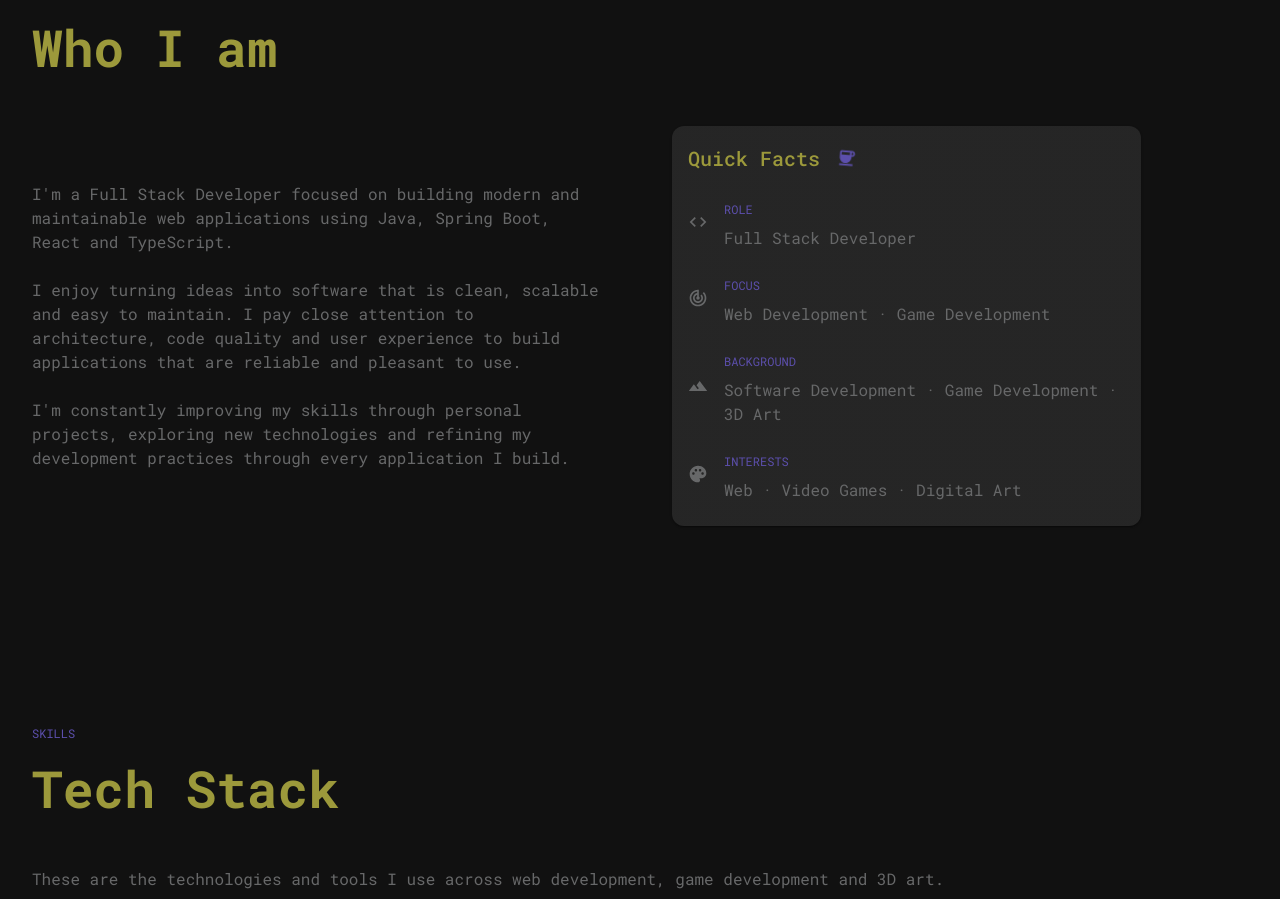
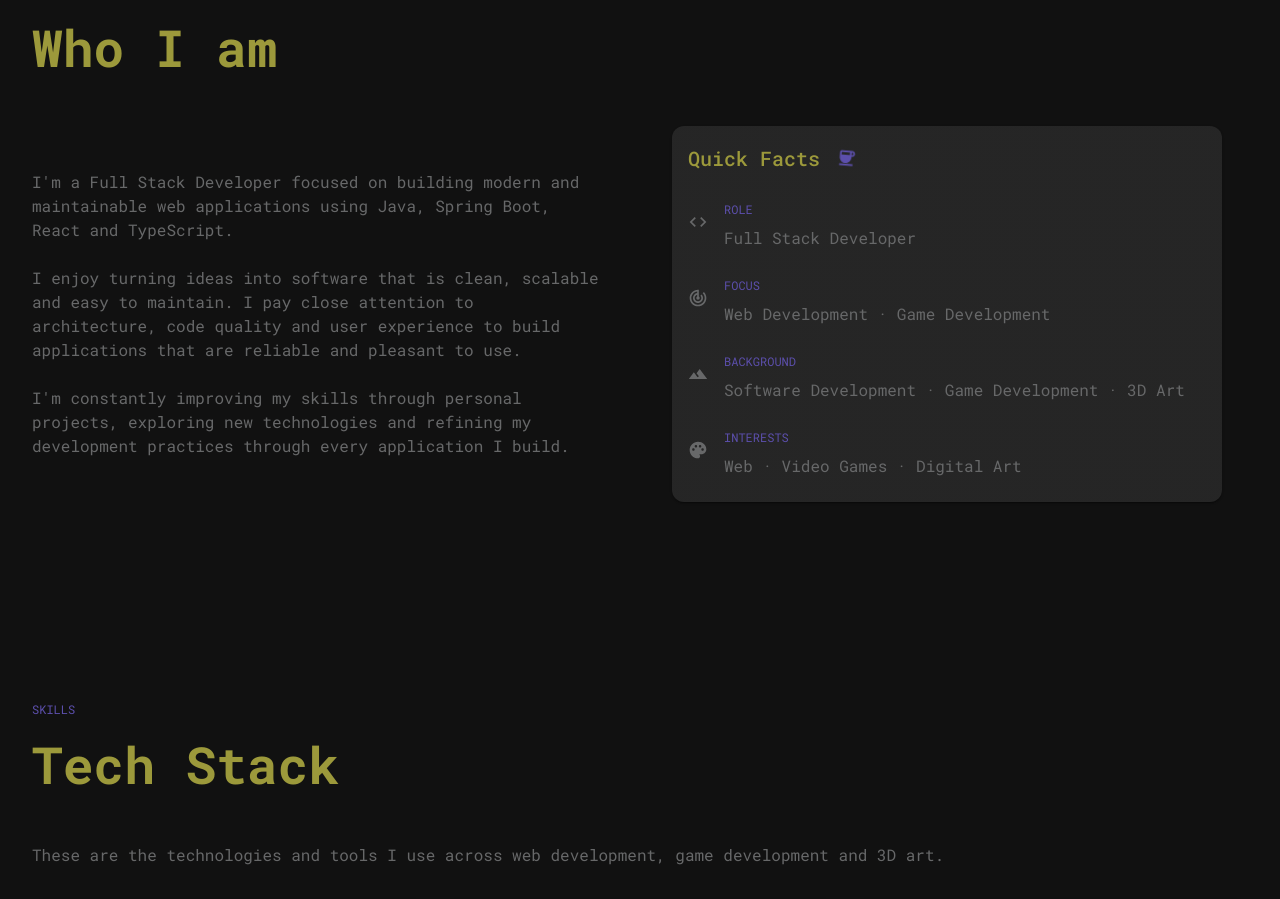
Before and after one commit to r-emanuel-sceppaquercia/portfolio, a React (Vite) app in the folder Modules/Frontend/: page / in a window 1280 px wide. Shown: the part 920-1819 px from the top of the page. Built offline with nearby package versions, Linux system fonts and the light colour scheme.

Commit message:
Responsive fixes

```diff
--- a/Modules/Frontend/src/components/cards/QuickFactsCard.tsx
+++ b/Modules/Frontend/src/components/cards/QuickFactsCard.tsx
@@ -31,7 +31,7 @@
 
 export default function QuickFactsCard() {
   return (
-    <AppCard sx={{ height: "100%" }}>
+    <AppCard sx={{ height: "100%", maxWidth: 550 }}>
       <CardContent>
         <Stack spacing={2.5}>
           <Stack direction="row" spacing={2} sx={{ alignItems: "center" }}>
--- a/Modules/Frontend/src/sections/About.tsx
+++ b/Modules/Frontend/src/sections/About.tsx
@@ -37,7 +37,7 @@
           </Stack>
         </Grid>
 
-        <Grid size={{ xs: 12, md: 5 }}>
+        <Grid size={{ xs: 12, md: 6 }}>
           <QuickFactsCard />
         </Grid>
       </Grid>
--- a/Modules/Frontend/src/sections/Projects.tsx
+++ b/Modules/Frontend/src/sections/Projects.tsx
@@ -17,7 +17,7 @@
 
       <Grid container spacing={2} sx={{ mt: 4 }}>
         {projects.map((project) => (
-          <Grid key={project.title} size={{ xs: 12, sm: 4 }}>
+          <Grid key={project.title} size={{ xs: 12, sm: 6, md: 4 }}>
             <ProjectCard
               key={project.title}
               title={project.title}
```
